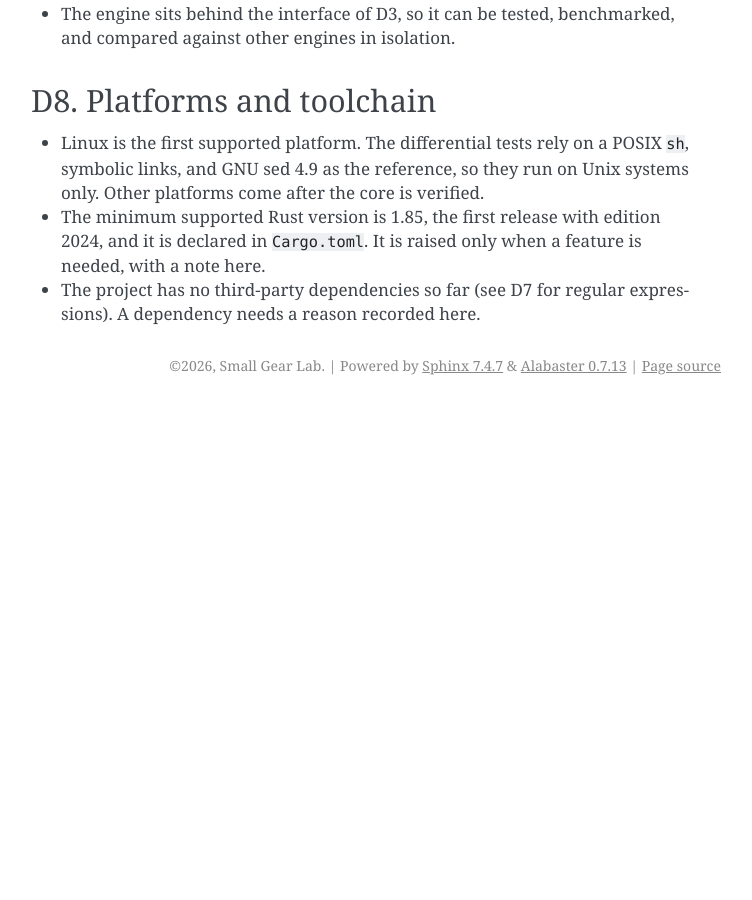
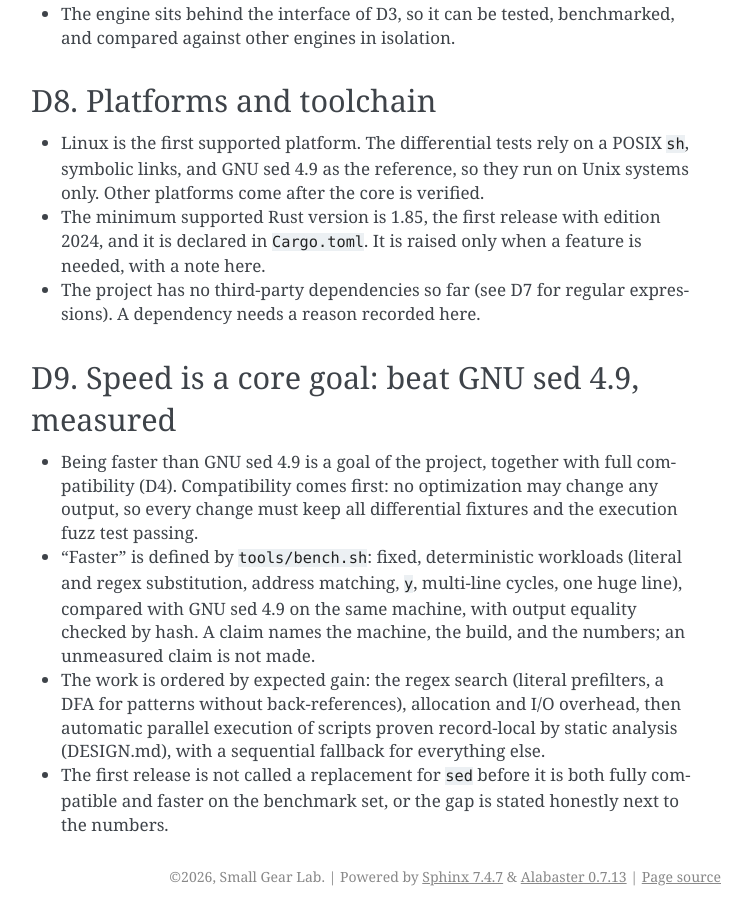
Before and after one commit to small-gear-lab/ripgsed, a Sphinx documentation site: the page built from docs/DECISIONS.md, in a window 1280 px wide and 900 px high, scrolled down 2418 px. Shown: the whole window, without its empty margins (389-1141 px from the left). Built offline with Sphinx 7.4.7, drawn with Linux system fonts in a browser that asks for light colours; before the commit the page ends 2823 px from its top, so only the background shows below that; some of the changed text lies outside the part shown.

Commit message:
Make beating GNU sed a measured goal and add the benchmark script
D9 defines speed by tools/bench.sh (deterministic workloads, output hashes
compared, median of several runs) and orders the work: regex search first,
then allocation and I/O, then analysis-based parallel execution.

```diff
--- a/docs/DECISIONS.md
+++ b/docs/DECISIONS.md
@@ -54,3 +54,10 @@ Decisions that have been made, with their reasons. Proposals and open questions
 - Linux is the first supported platform. The differential tests rely on a POSIX `sh`, symbolic links, and GNU sed 4.9 as the reference, so they run on Unix systems only. Other platforms come after the core is verified.
 - The minimum supported Rust version is 1.85, the first release with edition 2024, and it is declared in `Cargo.toml`. It is raised only when a feature is needed, with a note here.
 - The project has no third-party dependencies so far (see D7 for regular expressions). A dependency needs a reason recorded here.
+
+## D9. Speed is a core goal: beat GNU sed 4.9, measured
+
+- Being faster than GNU sed 4.9 is a goal of the project, together with full compatibility (D4). Compatibility comes first: no optimization may change any output, so every change must keep all differential fixtures and the execution fuzz test passing.
+- "Faster" is defined by `tools/bench.sh`: fixed, deterministic workloads (literal and regex substitution, address matching, `y`, multi-line cycles, one huge line), compared with GNU sed 4.9 on the same machine, with output equality checked by hash. A claim names the machine, the build, and the numbers; an unmeasured claim is not made.
+- The work is ordered by expected gain: the regex search (literal prefilters, a DFA for patterns without back-references), allocation and I/O overhead, then automatic parallel execution of scripts proven record-local by static analysis (DESIGN.md), with a sequential fallback for everything else.
+- The first release is not called a replacement for `sed` before it is both fully compatible and faster on the benchmark set, or the gap is stated honestly next to the numbers.
```
Also changed, not shown: docs/ja/DECISIONS.md (+7 -0 lines), 2 other files.
